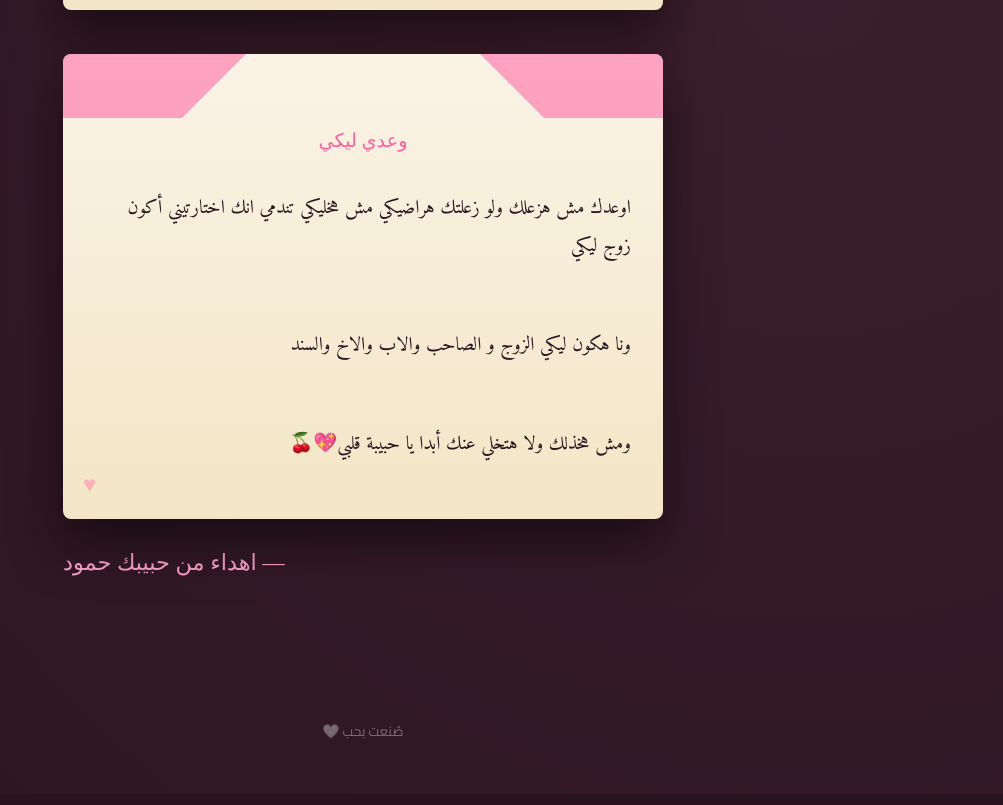
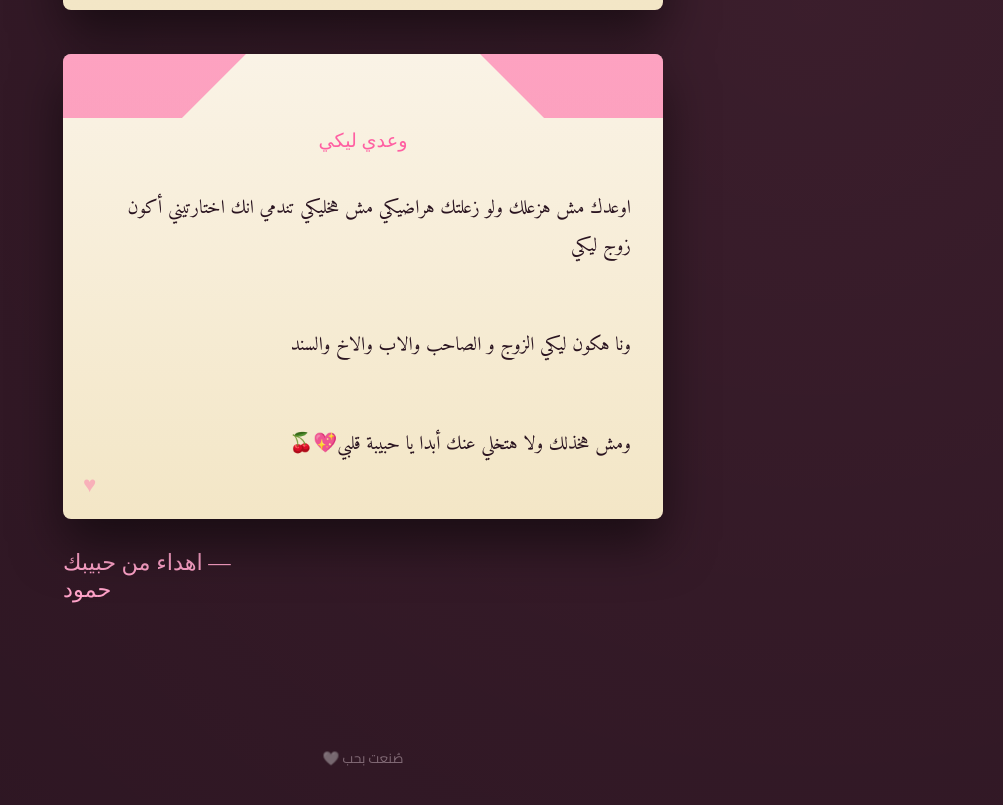
Before and after one commit to marokhaledd/mennah, a Next.js app: page / in a window 1280 px wide. Shown: the part 3257-4062 px from the top of the page, without its empty margins (277-1280 px from the left). Built offline with nearby package versions, Linux system fonts and the light colour scheme; a web font is replaced by a local one.

Commit message:
Update LoveLetters.js

```diff
--- a/app/components/LoveLetters.js
+++ b/app/components/LoveLetters.js
@@ -107,7 +107,8 @@ export default function LoveLetters({ groups, signature }) {
             fontFamily: "Aref Ruqaa, serif",
             fontSize: "1.4rem",
             color: "var(--gold-soft)",
-            textAlign: "left"
+            textAlign: "left",
+            whiteSpace: "pre-line"
           }}
         >
           — {signature}
```
